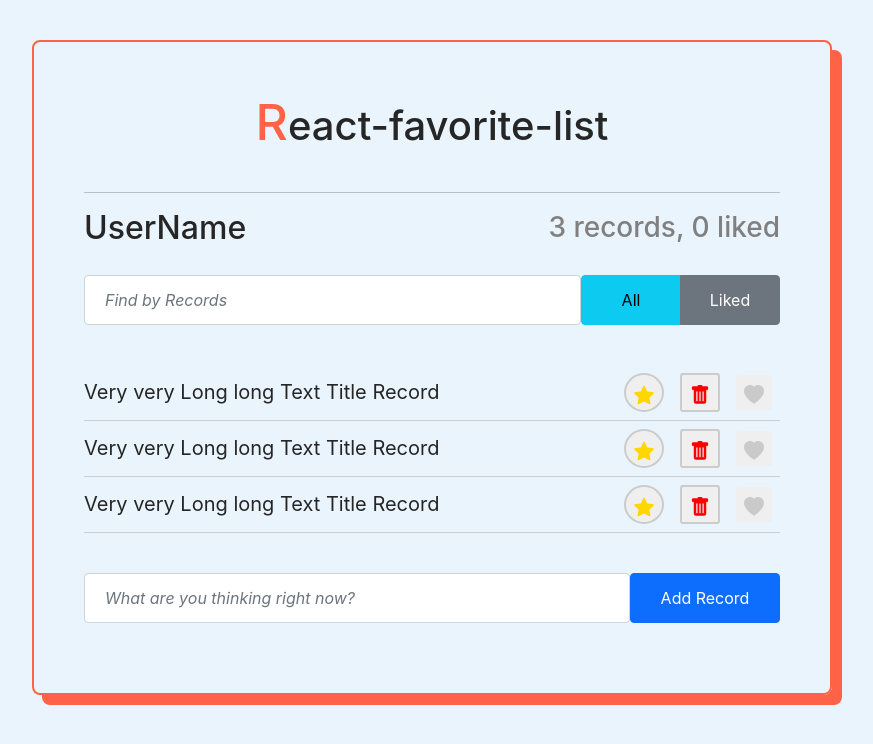
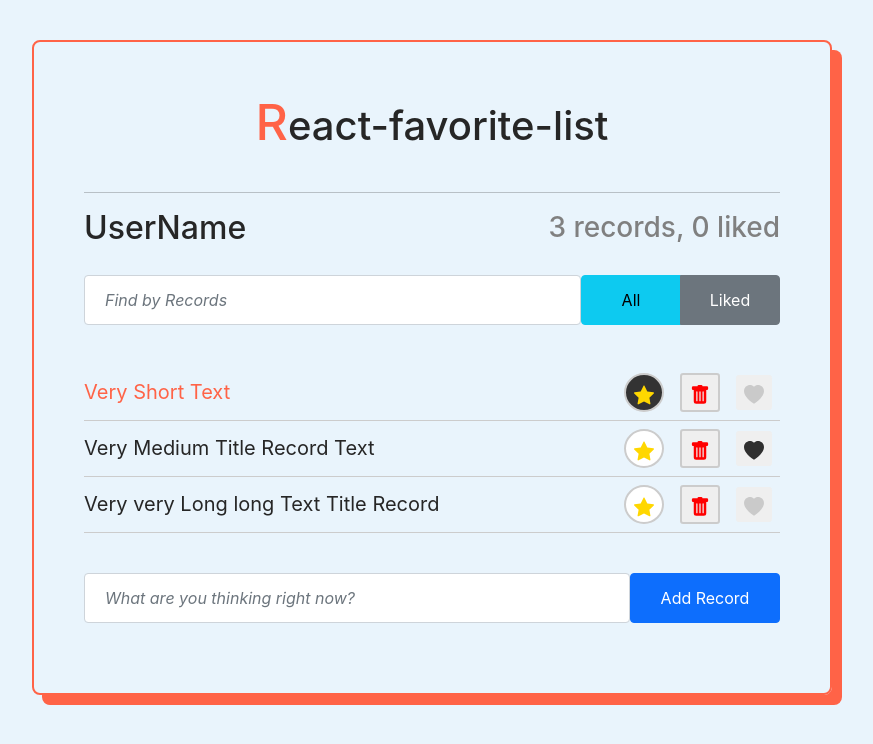
Before and after one commit to Filgeary/react-favorite-list, a React (Create React App) app: page / in a window 1280 px wide. Shown: the top 744 px of the page, without its empty margins (208-1081 px from the left). Built offline with nearby package versions, Linux system fonts and the light colour scheme.

Commit message:
add `PostListItem` React Component

```diff
--- a/src/components/app.jsx
+++ b/src/components/app.jsx
@@ -7,6 +7,28 @@ import PostList from './post-list/post-list';
 import PostAddForm from './post-add-form/post-add-form';
 
 import './app.css';
+
+// data from virtual API
+const dataPostList = [
+  {
+    title: 'Very Short Text',
+    important: true,
+    like: false,
+    id: Math.random(),
+  },
+  {
+    title: 'Very Medium Title Record Text',
+    important: false,
+    like: true,
+    id: Math.random(),
+  },
+  {
+    title: 'Very very Long long Text Title Record',
+    important: false,
+    like: false,
+    id: Math.random(),
+  },
+];
 
 function App() {
   return (
@@ -18,7 +40,7 @@ function App() {
         <SearchPanel />
         <PostStatusFilter />
       </div>
-      <PostList />
+      <PostList posts={dataPostList} />
       <PostAddForm />
     </div>
   );
--- a/src/components/post-list-item/post-list-item.css
+++ b/src/components/post-list-item/post-list-item.css
@@ -16,10 +16,12 @@
   display: block;
   cursor: pointer;
   user-select: none;
-  transition: 0.5s all;
+  transition: 0.4s all;
 }
 .app-list-item .btn-star {
   border-radius: 50%;
+  background-color: #fff;
+  transition: 0.4s all;
 }
 .app-list-item .btn-star img {
   width: 20px;
@@ -37,16 +39,14 @@
   width: 20px;
   height: 20px;
   opacity: 0.15;
+  transition: 0.4s all;
 }
-.app-list-item .icon-heart {
-  opacity: 0.2;
-}
-.app-list-item.like .icon-heart {
+.app-list-item.like .btn-heart img {
   opacity: 0.8;
 }
 .app-list-item.important .app-list-item-label {
-  color: #ffd700;
+  color: tomato;
 }
 .app-list-item.important .btn-star {
-  opacity: 0.2;
+  background-color: hsl(0, 0%, 20%);
 }
--- a/src/components/post-list-item/post-list-item.jsx
+++ b/src/components/post-list-item/post-list-item.jsx
@@ -1,18 +1,51 @@
-import React from 'react';
+import React, { Component } from 'react';
 
 import iconStar from './star-fill.svg';
 import iconTrash from './trash-fill.svg';
 import iconHeart from './heart-fill.svg';
 import './post-list-item.css';
 
-const PostListItem = () => {
+class PostListItem extends Component {
+  constructor(props) {
+    super(props);
+
+    this.state = {
+      important: this.props.important,
+      like: this.props.like,
+    };
+
+    this.onImportantHandler = this.onImportantHandler.bind(this);
+    this.onLikeHandler = this.onLikeHandler.bind(this);
+  }
+
+  onImportantHandler() {
+    this.setState(({ important }) => ({ important: !important }));
+  }
+
+  onLikeHandler() {
+    this.setState(({ like }) => ({ like: !like }));
+  }
+
+  render() {
+    const { title } = this.props;
+    const { important, like } = this.state;
+
+    let classList = 'app-list-item d-flex justify-content-between';
+
+    if (important) classList += ' important';
+    if (like) classList += ' like';
+
     return (
-    <li className="app-list-item d-flex justify-content-between">
-      <span className="app-list-item-label">
-        Very very Long long Text Title Record
+      <li className={classList}>
+        <span className="app-list-item-label" onClick={this.onLikeHandler}>
+          {title}
         </span>
         <div className="d-flex justify-content-center align-items-center">
-        <button type="button" className="btn-star btn-sm">
+          <button
+            type="button"
+            className="btn-star btn-sm"
+            onClick={this.onImportantHandler}
+          >
             <img src={iconStar} alt="#" />
           </button>
           <button type="button" className="btn-trash btn-sm">
@@ -24,6 +57,7 @@ const PostListItem = () => {
         </div>
       </li>
     );
-};
+  }
+}
 
 export default PostListItem;
--- a/src/components/post-list/post-list.jsx
+++ b/src/components/post-list/post-list.jsx
@@ -3,14 +3,17 @@ import React from 'react';
 import PostListItem from '../post-list-item/post-list-item';
 import './post-list.css';
 
-const PostList = () => {
-  return (
-    <ul className="app-list list-group">
-      <PostListItem />
-      <PostListItem />
-      <PostListItem />
-    </ul>
-  );
+const PostList = ({ posts }) => {
+  const elements = posts
+    .filter(item => {
+      return typeof item === 'object' && Object.keys(item).length > 0;
+    })
+    .map(item => {
+      const { id, ...itemProps } = item;
+      return <PostListItem key={id} {...itemProps} />;
+    });
+
+  return <ul className="app-list list-group">{elements}</ul>;
 };
 
 export default PostList;
```
Lines whose indentation alone changed are shown as unchanged.
